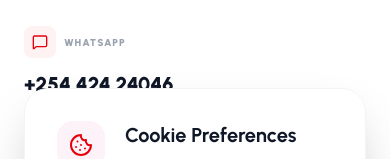
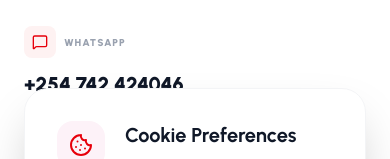
Before and after one commit to Geeksjayjay388/RonaClothesStore, a React (Vite) app: page /contact in a window 390 px wide. Shown: the part 486-645 px from the top of the page. Built offline with nearby package versions, Linux system fonts and the light colour scheme; no server answers.

Commit message:
Global Update: New phone number (+254 742 424046) applied to all WhatsApp links and contact details

```diff
--- a/src/context/CartContext.jsx
+++ b/src/context/CartContext.jsx
@@ -73,7 +73,7 @@
 
     const cartCount = cartItems.reduce((acc, item) => acc + item.quantity, 0);
 
-    const whatsappNumber = "+25442424046";
+    const whatsappNumber = "+254742424046";
 
     const orderOnWhatsApp = (product, size = "M", color = "Default") => {
         const message = encodeURIComponent(
--- a/src/pages/ContactPage.jsx
+++ b/src/pages/ContactPage.jsx
@@ -54,7 +54,7 @@
         "The Archive. A collection of timeless silhouettes."
     ];
 
-    const whatsappNumber = "+25442424046";
+    const whatsappNumber = "+254742424046";
     const openWhatsApp = () => {
         const message = encodeURIComponent("Hello RONA, I have an inquiry regarding your products.");
         window.open(`https://wa.me/${whatsappNumber}?text=${message}`, "_blank");
@@ -150,7 +150,7 @@
                                         <h3 className="text-[10px] font-black uppercase tracking-widest text-gray-400">WhatsApp</h3>
                                     </div>
                                     <p className="text-xl font-black text-gray-900 group-hover:text-red-600 transition-colors flex items-center gap-2">
-                                        +254 424 24046
+                                        +254 742 424046
                                         <ArrowRight size={18} className="opacity-0 -translate-x-2 group-hover:opacity-100 group-hover:translate-x-0 transition-all" />
                                     </p>
                                 </div>
```
